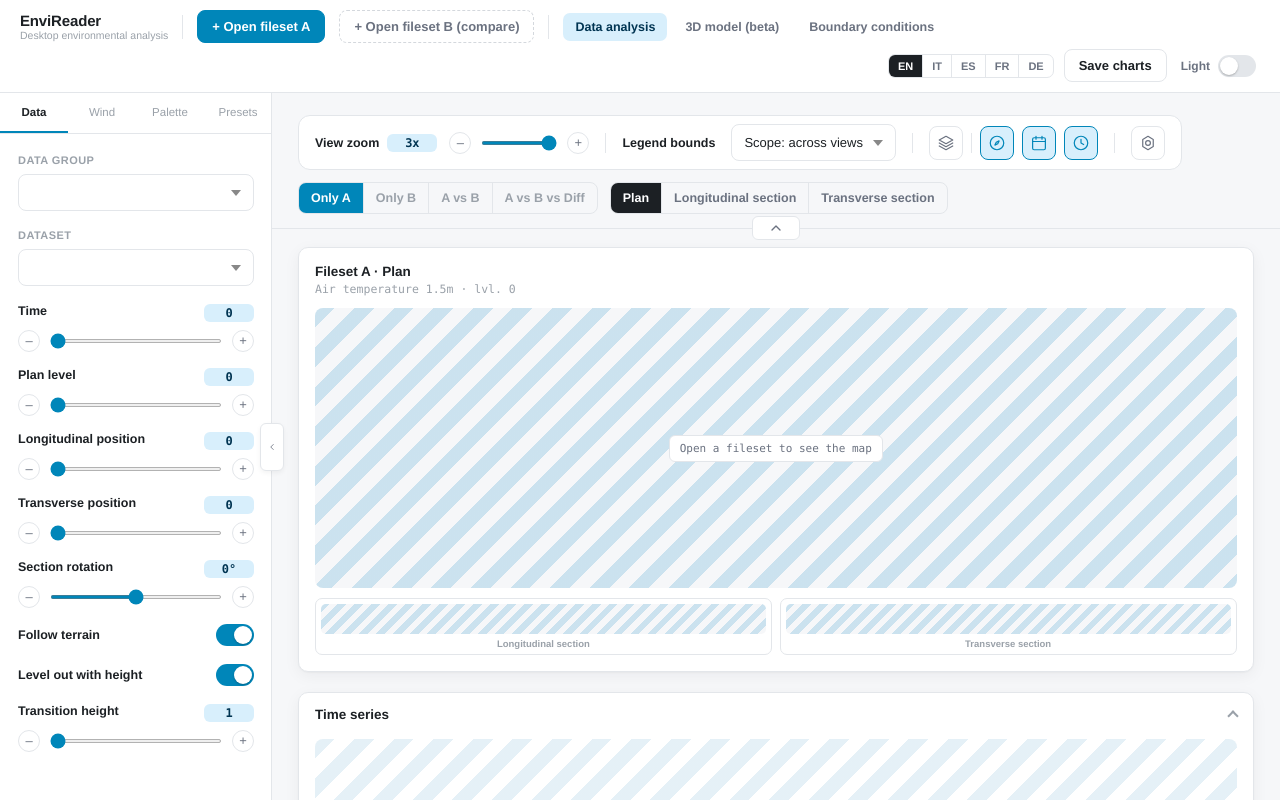
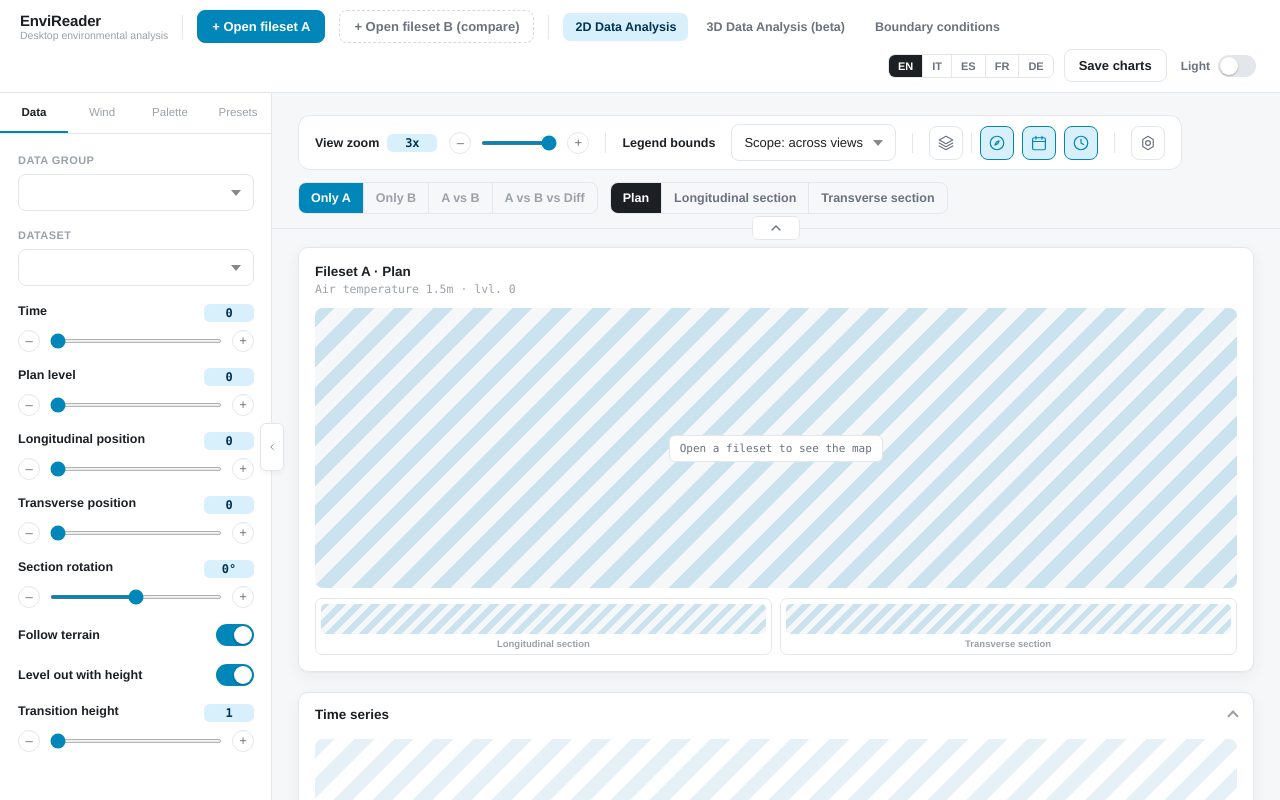
Before and after one commit to grazianoEnzoMarchesani/EnviReader, a React (Vite) app: page / in a window 1280 px wide. Built offline with nearby package versions, Linux system fonts and the light colour scheme.

Commit message:
reLabelling

```diff
--- a/src/i18n/fallbackEn.js
+++ b/src/i18n/fallbackEn.js
@@ -137,8 +137,8 @@
     "credits_academic_text": "To support the continued development of this tool, it is mandatory to cite EnviReader when used in academic, research, or scientific contexts. Please cite it as:",
     "credits_citation": "Marchesani, G.E. (2024) EnviReader: A visualization tool for ENVI-met output files. Zenodo. https://doi.org/10.5281/zenodo.14500978",
     "btn_close": "Close",
-    "nav_analysis": "Data analysis",
-    "nav_model": "3D model (beta)",
+    "nav_analysis": "2D Data Analysis",
+    "nav_model": "3D Data Analysis (beta)",
     "nav_boundary": "Boundary conditions",
     "model_group_layers": "Model layers",
     "layer_buildings": "Buildings",
```
Also changed, not shown: public/translations.json.
